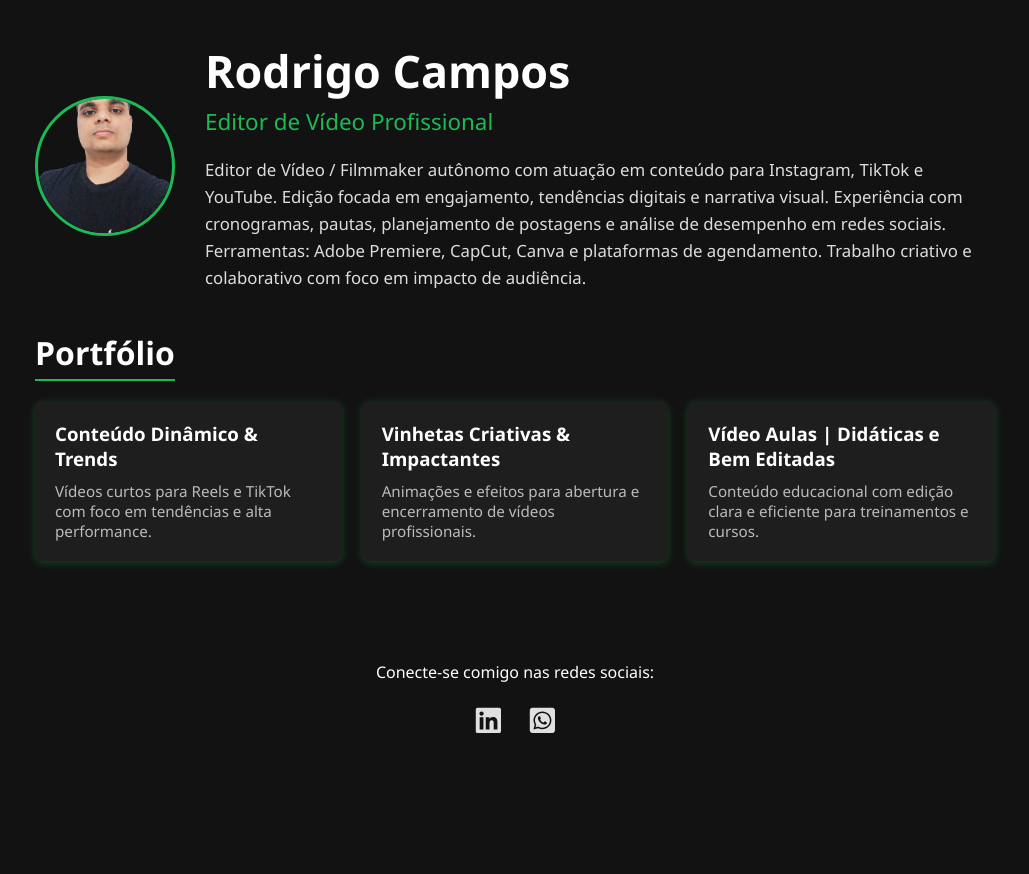
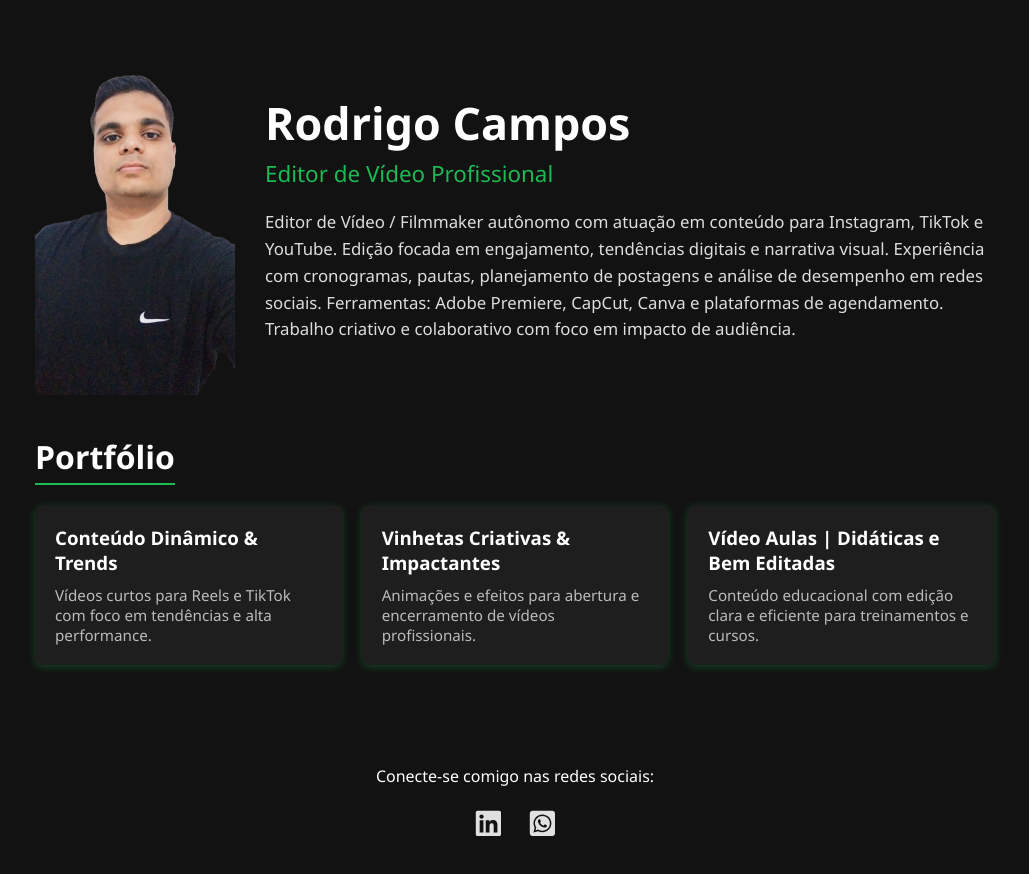
Before and after one commit to drigodeveloper/portifolio, a React (Vite) app: page / in a window 1280 px wide. Shown: the top 874 px of the page, without its empty margins (125-1154 px from the left). Before the commit the page ends 800 px from the top, so only its background shows below. Built offline with nearby package versions, Linux system fonts and the light colour scheme.

Commit message:
Correcting image

```diff
--- a/src/Home.jsx
+++ b/src/Home.jsx
@@ -26,12 +26,13 @@ const Header = styled.header`
 `;
 
 const ProfileImage = styled.img`
-  width: 140px;
-  height: 140px;
-  border-radius: 50%;
-  object-fit: cover;
-  border: 3px solid #1db954;
+  width: 200px;
+  height: auto;
+  border-radius: 0;
+  object-fit: contain;
+  border: none;
 `;
+
 
 const NameAndTitle = styled.div`
   flex: 1;
```
